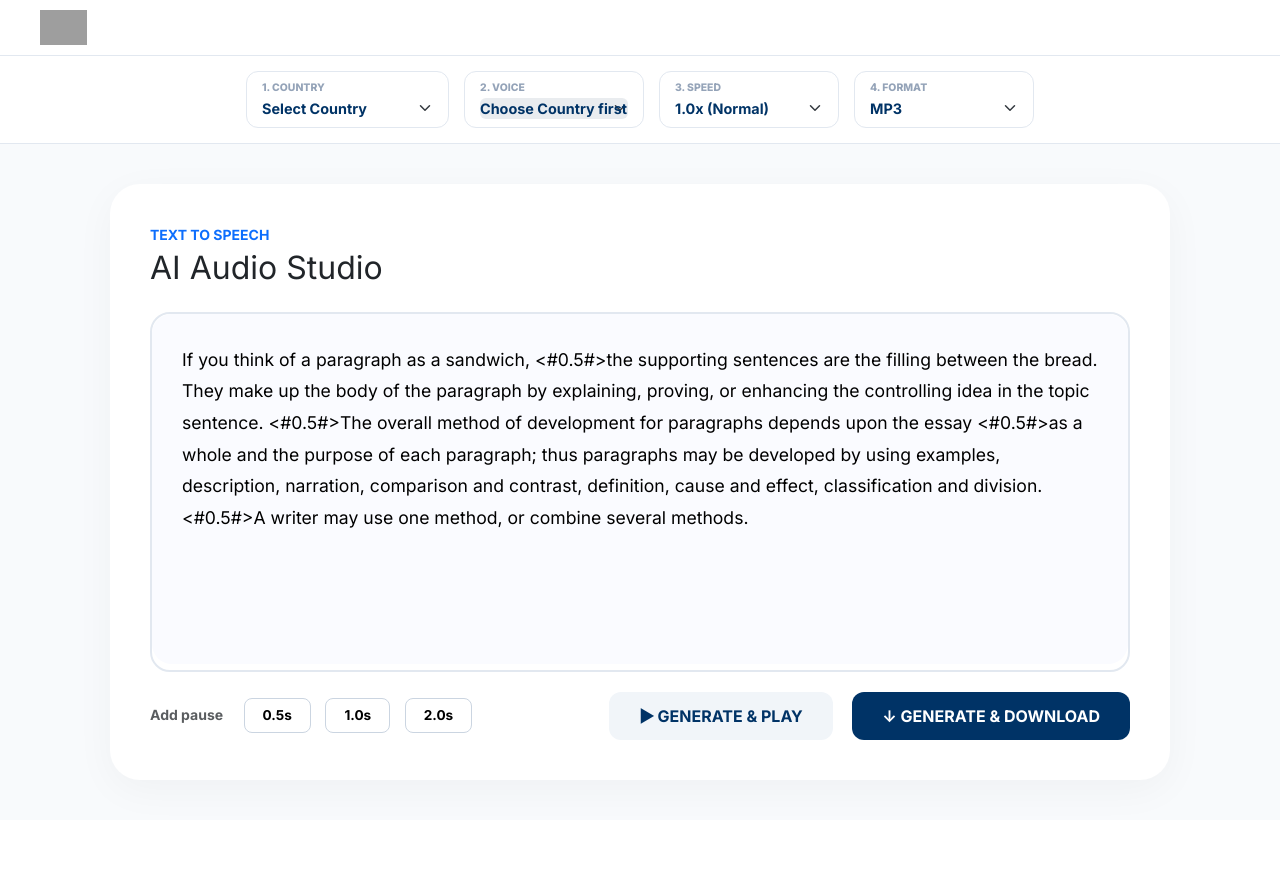
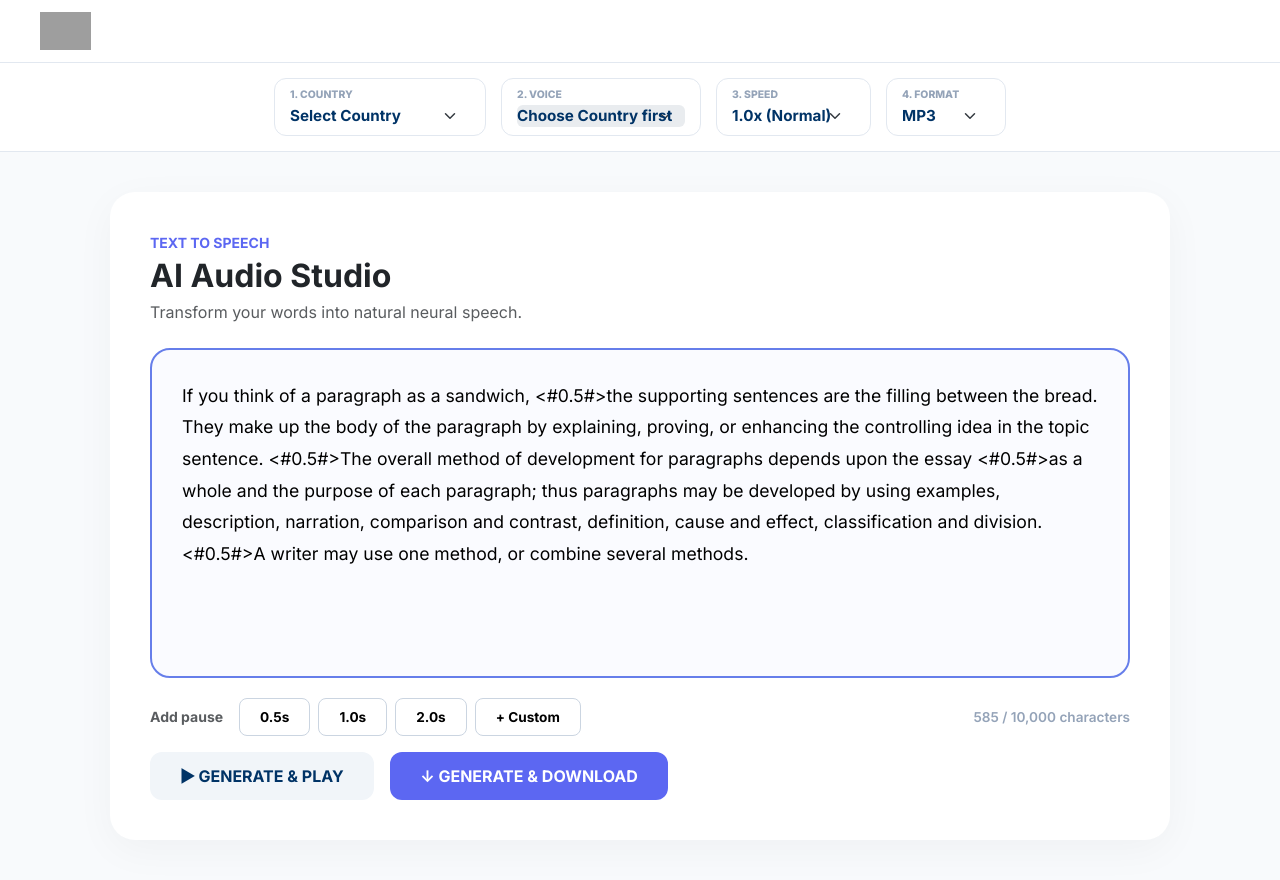
Before and after one commit to tusharkondvilkar/Multiple-text-to-voice, a Flask app: page / in a window 1280 px wide. Before the commit the page ends 785 px from the top, so only its background shows below. Run offline with Flask 3, Linux system fonts and the light colour scheme; grey boxes are pictures that could not be loaded.

Commit message:
Update index.html

```diff
--- a/templates/index.html
+++ b/templates/index.html
@@ -10,31 +10,38 @@
         :root { --hrm-blue: #003366; --accent: #5c67f2; }
         body { background: #f8fafc; font-family: 'Inter', sans-serif; margin: 0; }
 
-        .header-strip { background: white; padding: 10px 40px; border-bottom: 1px solid #e2e8f0; }
-        .controls-row { background: white; padding: 15px 40px; border-bottom: 1px solid #e2e8f0; display: flex; gap: 15px; justify-content: center; }
+        .header-strip { background: white; padding: 12px 40px; border-bottom: 1px solid #e2e8f0; }
+        .controls-row { background: white; padding: 15px 40px; border-bottom: 1px solid #e2e8f0; display: flex; gap: 15px; justify-content: center; flex-wrap: wrap; }
 
-        .sel-box { border: 1px solid #e2e8f0; border-radius: 12px; padding: 8px 15px; background: white; min-width: 180px; }
+        .sel-box { border: 1px solid #e2e8f0; border-radius: 12px; padding: 8px 15px; background: white; min-width: 200px; }
         .sel-label { font-size: 0.65rem; font-weight: 800; color: #94a3b8; text-transform: uppercase; margin-bottom: 2px; }
-        .form-select { border: none; font-weight: 700; color: var(--hrm-blue); padding: 0; font-size: 0.9rem; background-position: right center; }
+        .form-select { border: none; font-weight: 700; color: var(--hrm-blue); padding: 0; font-size: 0.95rem; }
         .form-select:focus { box-shadow: none; }
 
         .editor-container { max-width: 1100px; margin: 40px auto; padding: 0 20px; }
-        .glass-card { background: white; border-radius: 30px; padding: 40px; box-shadow: 0 10px 40px rgba(0,0,0,0.04); }
+        .glass-card { background: white; border-radius: 25px; padding: 40px; box-shadow: 0 10px 40px rgba(0,0,0,0.04); }
 
-        .textarea-frame { border: 2px solid #e2e8f0; border-radius: 20px; transition: 0.3s; margin-bottom: 20px; }
-        .textarea-frame:focus-within { border-color: var(--accent); }
-        #textInput { width: 100%; border: none; padding: 30px; min-height: 350px; font-size: 1.1rem; line-height: 1.8; resize: none; outline: none; border-radius: 20px; background: #fafbff; }
+        .textarea-frame { border: 2px solid #667eea; border-radius: 20px; transition: 0.3s; margin-bottom: 20px; background: #fafbff; }
+        #textInput { width: 100%; border: none; padding: 30px; min-height: 320px; font-size: 1.1rem; line-height: 1.8; resize: none; outline: none; border-radius: 20px; background: transparent; }
 
-        .btn-pause { border: 1px solid #cbd5e1; background: #fff; border-radius: 8px; padding: 6px 18px; font-weight: 700; font-size: 0.85rem; margin-right: 10px; }
+        .btn-pause { border: 1px solid #cbd5e1; background: #fff; border-radius: 8px; padding: 8px 20px; font-weight: 700; font-size: 0.85rem; margin-right: 8px; transition: 0.2s; }
+        .btn-pause:hover { border-color: var(--accent); color: var(--accent); }
+
         .btn-main { font-weight: 700; border-radius: 12px; padding: 12px 30px; border: none; transition: 0.2s; }
-        .btn-play { background: #f1f5f9; color: var(--hrm-blue); margin-right: 15px; }
-        .btn-download { background: var(--hrm-blue); color: white; }
+        .btn-play { background: #f1f5f9; color: var(--hrm-blue); margin-right: 12px; }
+        .btn-download { background: var(--accent); color: white; }
+        .btn-download:hover { background: #4a54e1; }
+
+        .stats-text { font-size: 0.85rem; color: #94a3b8; font-weight: 600; }
     </style>
 </head>
 <body>
 
-<div class="header-strip"><img src="https://hrmantra.com/assets/images/hrmantralogosvg.svg" height="35"></div>
+<div class="header-strip">
+    <img src="https://hrmantra.com/assets/images/hrmantralogosvg.svg" height="38">
+</div>
 
+<!-- Header Selectors -->
 <div class="controls-row">
     <div class="sel-box">
         <p class="sel-label">1. Country</p>
@@ -47,41 +54,52 @@
     </div>
     <div class="sel-box">
         <p class="sel-label">2. Voice</p>
-        <select id="voiceSelect" class="form-select" disabled><option>Choose Country first</option></select>
+        <select id="voiceSelect" class="form-select" disabled>
+            <option value="">Choose Country first</option>
+        </select>
     </div>
-    <div class="sel-box">
+    <div class="sel-box" style="min-width: 150px;">
         <p class="sel-label">3. Speed</p>
         <select id="speedSelect" class="form-select">
             <option value="1.0">1.0x (Normal)</option>
             <option value="1.1">1.1x (Fast)</option>
+            <option value="1.2">1.2x (Very Fast)</option>
             <option value="0.9">0.9x (Slow)</option>
+            <option value="0.8">0.8x (Very Slow)</option>
         </select>
     </div>
-    <div class="sel-box">
+    <div class="sel-box" style="min-width: 120px;">
         <p class="sel-label">4. Format</p>
-        <select class="form-select"><option>MP3</option><option>WAV</option></select>
+        <select class="form-select"><option>MP3</option></select>
     </div>
 </div>
 
 <div class="editor-container">
     <div class="glass-card">
-        <p class="small fw-bold text-primary mb-1">TEXT TO SPEECH</p>
-        <h2 class="fw-800 mb-4">AI Audio Studio</h2>
+        <p class="small fw-bold mb-1" style="color: var(--accent);">TEXT TO SPEECH</p>
+        <h2 class="fw-bold mb-1">AI Audio Studio</h2>
+        <p class="text-muted mb-4">Transform your words into natural neural speech.</p>
 
         <div class="textarea-frame">
             <textarea id="textInput">If you think of a paragraph as a sandwich, <#0.5#>the supporting sentences are the filling between the bread. They make up the body of the paragraph by explaining, proving, or enhancing the controlling idea in the topic sentence. <#0.5#>The overall method of development for paragraphs depends upon the essay <#0.5#>as a whole and the purpose of each paragraph; thus paragraphs may be developed by using examples, description, narration, comparison and contrast, definition, cause and effect, classification and division. <#0.5#>A writer may use one method, or combine several methods.</textarea>
         </div>
 
-        <div class="d-flex justify-content-between align-items-center">
-            <div>
+        <div class="d-flex justify-content-between align-items-center flex-wrap gap-3">
+            <div class="d-flex align-items-center">
                 <span class="small fw-bold text-muted me-3">Add pause</span>
                 <button class="btn-pause" onclick="addTag('0.5')">0.5s</button>
                 <button class="btn-pause" onclick="addTag('1.0')">1.0s</button>
                 <button class="btn-pause" onclick="addTag('2.0')">2.0s</button>
+                <button class="btn-pause" onclick="addCustomTag()">+ Custom</button>
             </div>
+
+            <div class="stats-text">
+                <span id="charCount">0</span> / 10,000 characters
+            </div>
+
             <div>
-                <button class="btn-main btn-play" onclick="generate(true)">▶ GENERATE & PLAY</button>
-                <button class="btn-main btn-download" id="genBtn" onclick="generate(false)">↓ GENERATE & DOWNLOAD</button>
+                <button class="btn-main btn-play" onclick="generateAudio(true)">▶ GENERATE & PLAY</button>
+                <button class="btn-main btn-download" id="genBtn" onclick="generateAudio(false)">↓ GENERATE & DOWNLOAD</button>
             </div>
         </div>
     </div>
@@ -98,12 +116,13 @@
             vSelect.disabled = false;
             voiceMap[country].forEach(v => {
                 let opt = document.createElement('option');
-                opt.value = v.id; opt.textContent = v.label;
+                opt.value = v.id;
+                opt.textContent = v.label;
                 vSelect.appendChild(opt);
             });
         } else {
             vSelect.disabled = true;
-            vSelect.innerHTML = '<option>Choose Country first</option>';
+            vSelect.innerHTML = '<option value="">Choose Country first</option>';
         }
     }
 
@@ -111,35 +130,67 @@
         const area = document.getElementById('textInput');
         const tag = `<#${sec}#>`;
         const start = area.selectionStart;
-        area.value = area.value.substring(0, start) + tag + area.value.substring(area.selectionEnd);
+        const end = area.selectionEnd;
+        area.value = area.value.substring(0, start) + tag + area.value.substring(end);
         area.focus();
         area.setSelectionRange(start + tag.length, start + tag.length);
+        updateChars();
     }
 
-    async function generate(isPlay) {
-        const text = document.getElementById('textInput').value;
+    function addCustomTag() {
+        const val = prompt("Enter pause in seconds (e.g. 1.5, 3.0):", "1.5");
+        if (val && !isNaN(val)) {
+            addTag(val);
+        }
+    }
+
+    function updateChars() {
+        document.getElementById('charCount').innerText = document.getElementById('textInput').value.length;
+    }
+    document.getElementById('textInput').addEventListener('input', updateChars);
+    updateChars();
+
+    async function generateAudio(isPlay) {
+        const text = document.getElementById('textInput').value.trim();
         const voice = document.getElementById('voiceSelect').value;
         const speed = document.getElementById('speedSelect').value;
-        if(!voice || voice.includes("Choose")) return alert("Select a voice!");
 
-        document.getElementById('genBtn').disabled = true;
+        if (!countrySelect.value || !voice || voice.includes("Choose")) {
+            return alert("Please select a Country and Voice from the header!");
+        }
+        if (!text) return alert("Please enter text in the editor.");
+
+        const btn = document.getElementById('genBtn');
+        btn.disabled = true;
+        btn.innerText = "Processing...";
+
         try {
             const res = await fetch('/generate', {
                 method: 'POST',
-                headers: {'Content-Type': 'application/json'},
+                headers: { 'Content-Type': 'application/json' },
                 body: JSON.stringify({ text, voice, speed })
             });
             const data = await res.json();
-            if(data.url) {
-                if(isPlay) { new Audio(data.url).play(); }
-                else {
+
+            if (data.url) {
+                if (isPlay) {
+                    const audio = new Audio(data.url);
+                    audio.play();
+                } else {
                     const a = document.createElement('a');
-                    a.href = data.url; a.download = "HRMantra_AI.mp3";
+                    a.href = data.url;
+                    a.download = "HRMantra_Speech.mp3";
                     a.click();
                 }
-            } else { alert("Error: " + data.error); }
-        } catch (e) { alert("Connection error. Server may be busy."); }
-        document.getElementById('genBtn').disabled = false;
+            } else {
+                alert("Generation Error: " + (data.error || "Unknown"));
+            }
+        } catch (e) {
+            alert("Server connection failed. Please try again.");
+        } finally {
+            btn.disabled = false;
+            btn.innerText = "↓ GENERATE & DOWNLOAD";
+        }
     }
 </script>
 </body>
```
